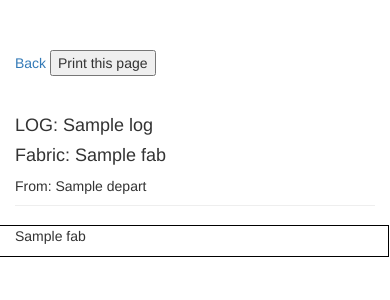
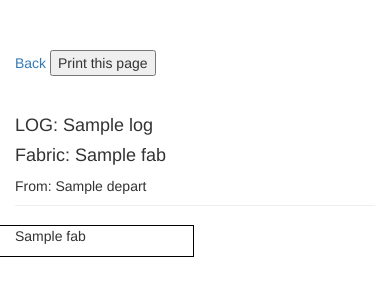
Before and after one commit to beymig/dynamicteam, a Flask app: template web/templates/redo_report.html in a window 390 px wide. Shown: the top 300 px of the page. Run offline with Flask 2, Linux system fonts and the light colour scheme; the template is opened without the code that fills it: most values are stand-ins (such as "Sample title", 1, 10 or a date in 2020); some libraries are stand-ins or nearby versions.

Commit message:
print the redo report 2 columns

```diff
--- a/web/templates/redo_report.html
+++ b/web/templates/redo_report.html
@@ -34,7 +34,7 @@
     <div class="page-header"><h4>LOG: {{ log }}</h4><h4>Fabric: {{ fab }}</h4>From: {{ depart }}</div>
     <div class="row">
       {% for f in files[fab] %}
-        <div class="fileid-list col-xs-12 col-sm-6 col-md-4 col-lg-3"><p>{{ f }}</p></div>
+        <div class="fileid-list col-xs-6 col-sm-6 col-md-4 col-lg-3"><p>{{ f }}</p></div>
       {% endfor %}
     </div>
     {% endfor %}
```
